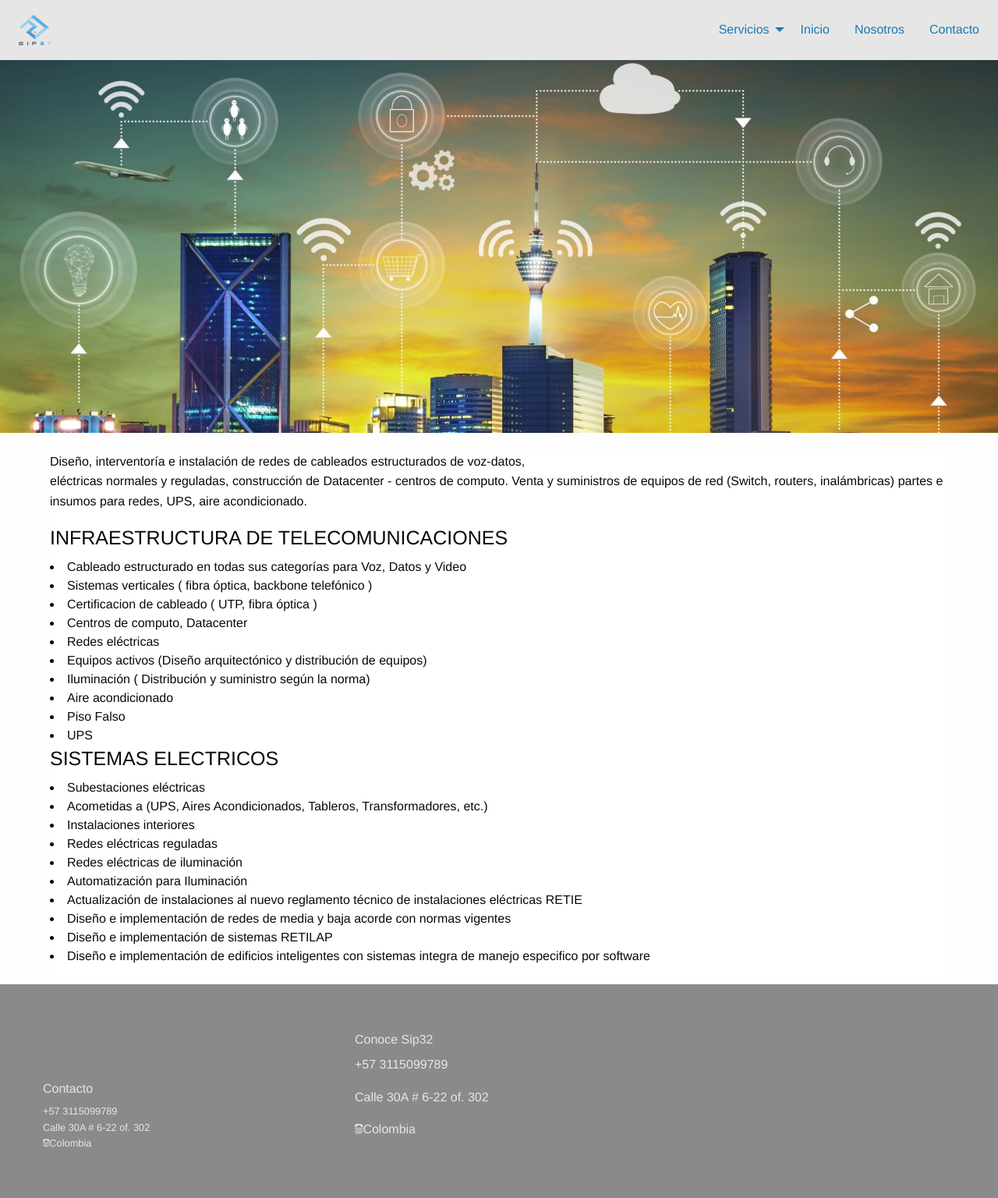
After one commit to Cristian6600/sip21, a Django app: page /infraestructura-telecomunicaciones in a window 1280 px wide. The commit adds this page. Shown: the top 1536 px of the page at 78% size. Run offline with Django 4.2, Linux system fonts and the light colour scheme; parts of the project's set-up code (start-up, migrations or seed data) failed here and were passed over.

Commit message:
infraestructura

```diff
--- a/applications/home/urls.py
+++ b/applications/home/urls.py
@@ -36,4 +36,10 @@ urlpatterns = [
         name='telefinia-ip',
     ),
 
+    path(
+        'infraestructura-telecomunicaciones',
+        views.InfraestructuraTemplateView.as_view(),
+        name='infraestructura-telecomunicaciones',
+    ),
+
 ]
--- a/applications/home/views.py
+++ b/applications/home/views.py
@@ -21,3 +21,6 @@ class BigdataTemplateView(TemplateView):
 
 class TelefoniaTemplateView(TemplateView):
     template_name = "home/telefonia.html"
+
+class InfraestructuraTemplateView(TemplateView):
+    template_name = "home/infraestructura.html"
--- a/templates/home/index.html
+++ b/templates/home/index.html
@@ -28,7 +28,7 @@
             <div class="centrado" style="color:white ;">
               <h3">INFRAESTRUCTURA DE TELECOMUNICACIONES</h3>
               <p>Impulsa tu negocio con telefonia para empresas </p>
-              <a class="button primary" href="#">Ver más </a>
+              <a class="button primary" href="{% url 'home_app:infraestructura-telecomunicaciones' %}">Ver más </a>
             </div>
             <img class="orbit-image" src="{% static 'img/red.jpg' %}" alt="Space">
             <figcaption class="orbit-caption">Soluciones a la medida.</figcaption>
--- /dev/null
+++ b/templates/home/infraestructura.html
@@ -0,0 +1,57 @@
+{% extends "home/base_home.html" %}
+{% load static %}
+{% block panel-content %}
+
+<div class="orbit" role="region" aria-label="Favorite Space Pictures" data-orbit>
+    <div class="orbit-wrapper">
+      <div class="orbit-controls">
+
+      </div>
+      <ul class="orbit-container">
+        <li class="is-active orbit-slide">
+          <figure class="orbit-figure">
+            <img class="orbit-image" src="{% static 'img/infraestructura.jpeg' %}" alt="Space">
+
+          </figure>
+        </li>
+
+
+
+      </ul>
+    </div>
+
+  </div>
+<br>
+  <div class="ex1">
+    <p>Diseño, interventoría e instalación de redes de cableados estructurados de voz-datos, <br>
+        eléctricas normales y reguladas, construcción de Datacenter - centros de computo. Venta
+         y suministros de equipos de red (Switch, routers, inalámbricas)
+          partes e insumos para redes, UPS, aire acondicionado.</p>
+
+          <h4>INFRAESTRUCTURA DE TELECOMUNICACIONES</h4>
+          <li>Cableado estructurado en todas sus categorías para Voz, Datos y Video</li>
+          <li>Sistemas verticales ( fibra óptica, backbone telefónico )</li>
+          <li>Certificacion de cableado ( UTP, fibra óptica ) </li>
+          <li>Centros de computo, Datacenter</li>
+          <li>Redes eléctricas</li>
+          <li>Equipos activos (Diseño arquitectónico y distribución de equipos)</li>
+          <li>Iluminación ( Distribución y suministro según la norma)</li>
+          <li>Aire acondicionado</li>
+          <li>Piso Falso</li>
+          <li>UPS</li>
+
+          <h4>SISTEMAS ELECTRICOS</h4>
+          <li>Subestaciones eléctricas</li>
+          <li>Acometidas a (UPS, Aires Acondicionados, Tableros, Transformadores, etc.)</li>
+          <li>Instalaciones interiores</li>
+          <li>Redes eléctricas reguladas</li>
+          <li>Redes eléctricas de iluminación</li>
+          <li>Automatización para Iluminación</li>
+          <li>Actualización de instalaciones al nuevo reglamento técnico de instalaciones eléctricas RETIE</li>
+          <li>Diseño e implementación de redes de media y baja acorde con normas vigentes</li>
+          <li>Diseño e implementación de sistemas RETILAP</li>
+          <li>Diseño e implementación de edificios inteligentes con sistemas integra de manejo especifico por software</li>
+          <br>
+</div>
+
+{% endblock panel-content %}
--- a/templates/panel.html
+++ b/templates/panel.html
@@ -23,8 +23,8 @@
         <li>
           <a href="#">Servicios</a>
           <ul class="menu vertical">
-            <li><a href="#">Telefonìa IP</a></li>
-            <li><a href="#">Infraestructura de telecomunicaciones </a></li>
+            <li><a href="{% url 'home_app:telefinia-ip' %}">Telefonìa IP</a></li>
+            <li><a href="{% url 'home_app:infraestructura-telecomunicaciones' %}">Infraestructura de telecomunicaciones </a></li>
             <li><a href="#">Seguridad de redes</a></li>
             <li><a href="#">CCTV-SEGURIDAD ELECTRONICA </a></li>
             <li><a href="#">Obras civiles </a></li>
```
Also changed, not shown: static/img/infraestructura.jpeg (added).
